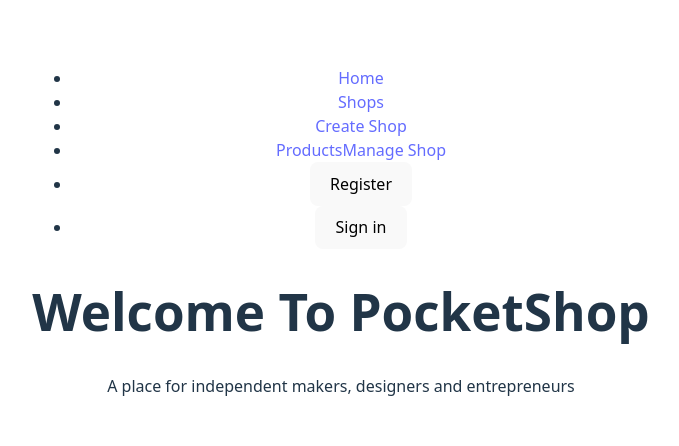
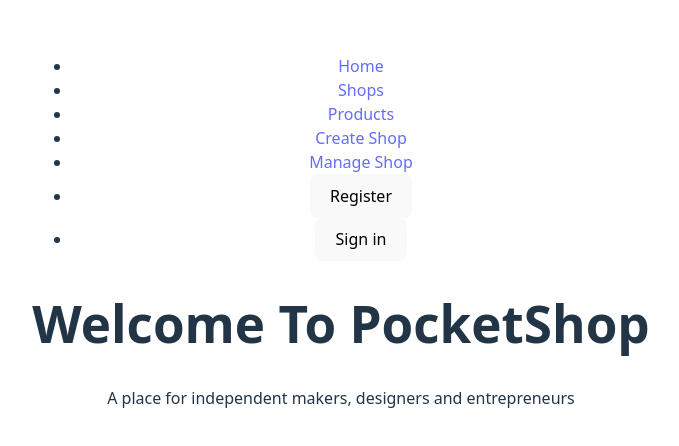
Before and after one commit to shaepy/pocketshop-frontend, a React (Vite) app: page / in a window 1280 px wide. Shown: the part 168-614 px from the top of the page, without its empty margins (299-978 px from the left). Built offline with nearby package versions, Linux system fonts and the light colour scheme; no server answers.

Commit message:
updated product link from shop

```diff
--- a/components/NavBar/NavBar.jsx
+++ b/components/NavBar/NavBar.jsx
@@ -28,13 +28,15 @@ const NavBar = () => {
         <li>
           <Link to="/shops">Shops</Link>
         </li>
+        <li>
+          <Link to="/products">Products</Link>
+        </li>
         {/* ST-Todo: We should display based on whether a user has a shop */}
         {/* ex. "Create Shop" if no shop exists. "My Shop" to manage an existing shop */}
         <li>
           <Link to="/shops/new">Create Shop</Link>
         </li>
         <li>
-          <Link to="/products">Products</Link>
           <Link to="/dashboard/shop">Manage Shop</Link>
         </li>
         {user ? (
--- a/components/ShopManage/ShopManage.jsx
+++ b/components/ShopManage/ShopManage.jsx
@@ -55,7 +55,7 @@ const ShopManage = () => {
     setIsEditMode((prev) => !prev);
   };
 
-  // Delete Shop
+  // Delete Shop (FUTURE IMPROV: Validation before deletion (ASK YES OR NO to confirm))
   const handleDelete = () => {
     // IN PROGRESS
   };
--- a/components/ShopPage/ShopPage.jsx
+++ b/components/ShopPage/ShopPage.jsx
@@ -32,7 +32,7 @@ const ShopPage = () => {
           {shop.products.map((product) => (
             // This should link to the product page
             <h3 key={product.id}>
-              <Link>{product.title}</Link>
+              <Link to={`/products/${product.id}`}>{product.title}</Link>
             </h3>
           ))}
         </div>
```
